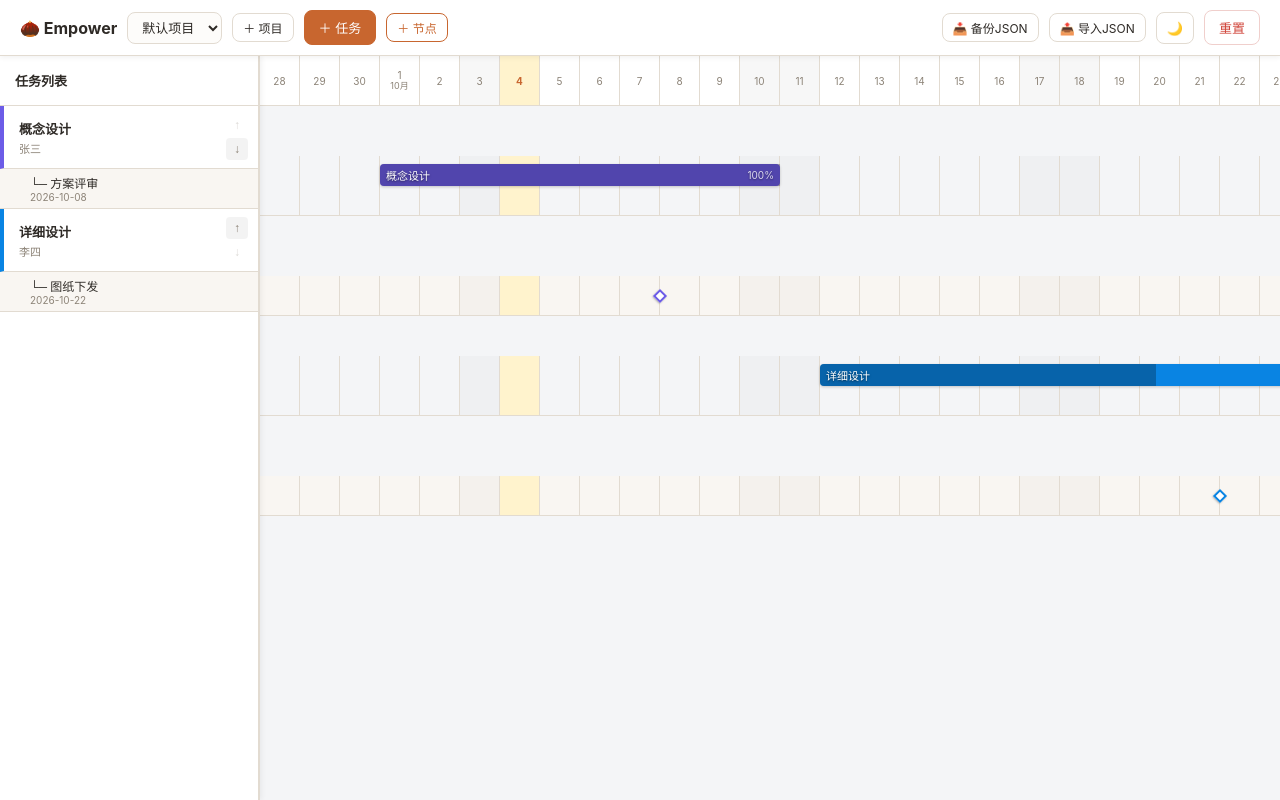
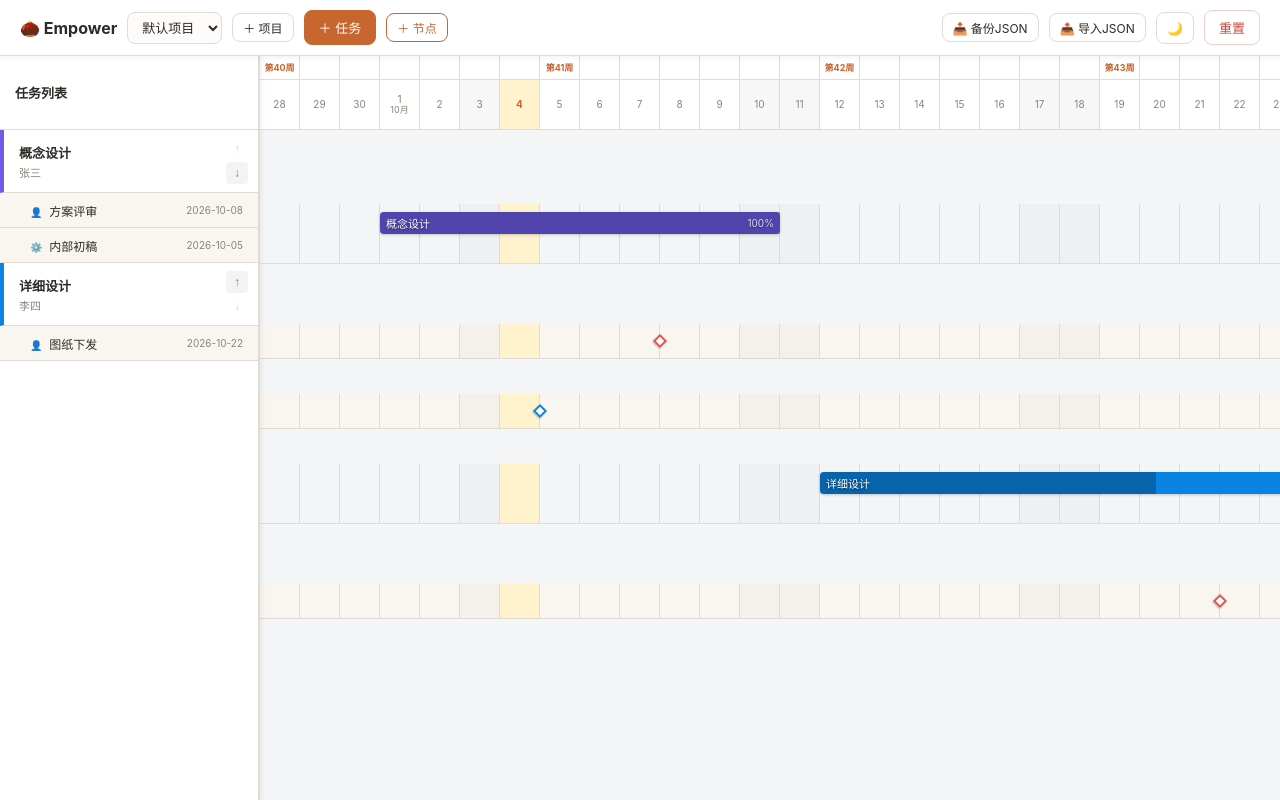
Before and after one commit to creaylava/timing-boy, a plain HTML site: page index.html in a window 1280 px wide. Drawn offline with Linux system fonts and the light colour scheme.

Commit message:
Update index.html

```diff
--- a/index.html
+++ b/index.html
@@ -9,11 +9,13 @@
     --bg:#f4f5f7; --card-bg:#ffffff; --text:#2e2a26; --muted:#8c8377;
     --accent:#c8662f; --border:#e2dbd1; --input-bg:#fdfcfa; --sidebar-bg:#ffffff;
     --today-bg:#fff3cd; --sub-bg:#f9f6f2;
+    --customer-color:#e2574c; --internal-color:#0984e3;
   }
   body.dark {
     --bg:#121212; --card-bg:#1e1e1e; --text:#e0e0e0; --muted:#9e9e9e;
     --accent:#e07b39; --border:#444444; --input-bg:#2d2d2d; --sidebar-bg:#1e1e1e;
     --today-bg:#332b00; --sub-bg:#222;
+    --customer-color:#ff7675; --internal-color:#74b9ff;
   }
   *{box-sizing:border-box; margin:0; padding:0;}
   body{
@@ -52,10 +54,11 @@
     overflow-y: auto; z-index: 5; box-shadow: 2px 0 5px rgba(0,0,0,.05);
   }
   .sidebar-header {
-    height: 50px; display: flex; align-items: center; padding: 0 15px;
+    height: 74px; display: flex; align-items: center; padding: 0 15px;
     font-weight: 700; font-size: 13px; border-bottom: 1px solid var(--border);
     background: var(--card-bg); position: sticky; top: 0; z-index: 6;
   }
+
   /* 任务行左侧 */
   .task-item {
     min-height: 60px; display: flex; align-items: center; justify-content: space-between;
@@ -79,23 +82,37 @@
 
   /* 节点行左侧 */
   .milestone-item-row {
-    min-height: 40px; display: flex; align-items: center;
-    padding: 5px 15px 5px 30px; border-bottom: 1px solid var(--border);
+    min-height: 35px; display: flex; align-items: center;
+    padding: 4px 15px 4px 30px; border-bottom: 1px solid var(--border);
     font-size: 12px; cursor: pointer; transition: background 0.15s;
     background: var(--sub-bg);
   }
   .milestone-item-row:hover { background: var(--input-bg); }
   .milestone-item-row.active { background: rgba(200,102,47,.1); border-left: 4px solid var(--accent); }
-  .milestone-info { flex: 1; min-width: 0; }
+  .milestone-info { flex: 1; min-width: 0; display: flex; justify-content: space-between; align-items: center;}
   .milestone-name { font-weight: 500; white-space: nowrap; overflow: hidden; text-overflow: ellipsis; }
-  .milestone-date { font-size: 10px; color: var(--muted); }
+  .milestone-date { font-size: 10px; color: var(--muted); flex-shrink: 0; margin-left: 5px;}
+  .milestone-type-icon { font-size: 10px; margin-right: 4px; }
 
   .gantt-viewport { flex: 1; overflow: auto; position: relative; background: var(--bg); }
   .gantt-canvas { display: flex; flex-direction: column; min-width: max-content; position: relative; }
 
+  /* 时间轴双行 */
   .timeline-header {
-    height: 50px; display: flex; border-bottom: 1px solid var(--border);
+    height: 74px; display: flex; flex-direction: column;
+    border-bottom: 1px solid var(--border);
     background: var(--card-bg); position: sticky; top: 0; z-index: 4;
+  }
+  .timeline-week-row {
+    height: 24px; display: flex; border-bottom: 1px solid var(--border);
+  }
+  .timeline-week-cell {
+    width: 40px; flex-shrink: 0; border-right: 1px solid var(--border);
+    display: flex; align-items: center; justify-content: center;
+    font-size: 9px; color: var(--accent); font-weight: 700;
+  }
+  .timeline-day-row {
+    height: 50px; display: flex;
   }
   .timeline-day {
     width: 40px; flex-shrink: 0; border-right: 1px solid var(--border);
@@ -107,7 +124,7 @@
   .timeline-day .month-label { font-size: 9px; color: var(--muted); }
 
   #dependencyLayer {
-    position: absolute; top: 50px; left: 0; width: 100%; height: 100%;
+    position: absolute; top: 74px; left: 0; width: 100%; height: 100%;
     pointer-events: none; z-index: 1; overflow: visible;
   }
 
@@ -120,7 +137,7 @@
 
   /* 节点行右侧 */
   .milestone-row {
-    height: 40px; display: flex; border-bottom: 1px solid var(--border);
+    height: 35px; display: flex; border-bottom: 1px solid var(--border);
     position: relative; transition: background 0.15s; z-index: 2;
     background: var(--sub-bg);
   }
@@ -155,6 +172,8 @@
     transition: transform 0.2s;
   }
   .milestone-marker:hover { transform: translate(-50%, -50%) rotate(45deg) scale(1.4); z-index: 20; }
+  .milestone-marker.customer { border-color: var(--customer-color); }
+  .milestone-marker.internal { border-color: var(--internal-color); }
   .milestone-marker::after {
     content: attr(data-name); position: absolute; bottom: 14px; left: 50%; transform: translateX(-50%);
     background: rgba(0,0,0,.85); color: #fff; padding: 3px 6px; border-radius: 4px;
@@ -186,14 +205,16 @@
   .milestone-item { display: flex; gap: 5px; margin-bottom: 6px; align-items: center; }
   .milestone-item input[type="text"] { flex: 1; padding: 4px 6px; font-size: 12px; }
   .milestone-item input[type="date"] { width: 105px; padding: 4px 6px; font-size: 12px; }
+  .milestone-item select { width: 70px; padding: 4px 6px; font-size: 12px; }
   .milestone-item .remove-ms { color: #d0453a; background: none; border: none; font-size: 16px; cursor: pointer; padding: 0 4px; }
 
   @media (max-width: 768px) {
     .task-sidebar { width: 180px; }
     .task-name { font-size: 12px; }
     .task-owner { font-size: 10px; }
-    .milestone-name { font-size: 11px; }
+    .milestone-name { font-size: 10px; }
     .milestone-date { font-size: 9px; }
+    .timeline-week-cell { width: 30px; font-size: 8px; }
     .timeline-day { width: 30px; font-size: 9px; }
     .grid-cell { width: 30px; }
     .task-bar { font-size: 10px; padding: 0 4px; }
@@ -229,7 +250,10 @@
   </div>
   <div class="gantt-viewport" id="ganttViewport">
     <div class="gantt-canvas" id="ganttCanvas">
-      <div class="timeline-header" id="timelineHeader"></div>
+      <div class="timeline-header" id="timelineHeader">
+        <div class="timeline-week-row" id="timelineWeekHeader"></div>
+        <div class="timeline-day-row" id="timelineDayHeader"></div>
+      </div>
       <svg id="dependencyLayer"></svg>
     </div>
   </div>
@@ -293,6 +317,13 @@
       <select id="nodeTaskSelect"></select>
     </div>
     <div class="field">
+      <label>节点类型</label>
+      <select id="nodeType">
+        <option value="customer">客户节点</option>
+        <option value="internal">内部节点</option>
+      </select>
+    </div>
+    <div class="field">
       <label>节点名称</label>
       <input id="nodeName" placeholder="如：客户确认、初版图纸评审">
     </div>
@@ -328,14 +359,17 @@ function defaultData() {
             start: start.toISOString().slice(0,10),
             end: new Date(today.getFullYear(), today.getMonth(), 10).toISOString().slice(0,10),
             start2: '', end2: '', progress: 100, owner: '张三', color: '#6c5ce7', dependencyId: '',
-            milestones: [{ name: '方案评审', date: new Date(today.getFullYear(), today.getMonth(), 8).toISOString().slice(0,10) }]
+            milestones: [
+              { name: '方案评审', date: new Date(today.getFullYear(), today.getMonth(), 8).toISOString().slice(0,10), type: 'customer' },
+              { name: '内部初稿', date: new Date(today.getFullYear(), today.getMonth(), 5).toISOString().slice(0,10), type: 'internal' }
+            ]
           },
           {
             id: uid(), name: '详细设计',
             start: new Date(today.getFullYear(), today.getMonth(), 12).toISOString().slice(0,10),
             end: new Date(today.getFullYear(), today.getMonth(), 25).toISOString().slice(0,10),
             start2: '', end2: '', progress: 60, owner: '李四', color: '#0984e3', dependencyId: '',
-            milestones: [{ name: '图纸下发', date: new Date(today.getFullYear(), today.getMonth(), 22).toISOString().slice(0,10) }]
+            milestones: [{ name: '图纸下发', date: new Date(today.getFullYear(), today.getMonth(), 22).toISOString().slice(0,10), type: 'customer' }]
           }
         ]
       }
@@ -351,6 +385,14 @@ function loadState() {
       const d = JSON.parse(raw);
       if (d && d.projects && d.projects.length > 0) {
         if (!d.currentProjectId) d.currentProjectId = d.projects[0].id;
+        // 兼容旧数据，补充 type
+        d.projects.forEach(p => {
+          p.tasks.forEach(t => {
+            if (t.milestones) {
+              t.milestones.forEach(m => { if (!m.type) m.type = 'customer'; });
+            }
+          });
+        });
         return d;
       }
     }
@@ -393,7 +435,7 @@ themeBtn.onclick = () => {
 };
 
 /* =========================================================
-   核心渲染逻辑（节点独立成行）
+   核心渲染逻辑（周数 + 节点分类独立成行）
    ========================================================= */
 function getDaysBetween(d1, d2) { return Math.ceil((d2 - d1) / (1000 * 60 * 60 * 24)); }
 function formatDate(date) {
@@ -401,12 +443,21 @@ function formatDate(date) {
   return `${y}-${m}-${d}`;
 }
 function esc(s) { return String(s).replace(/[&<>"']/g, c => ({'&':'&amp;','<':'&lt;','>':'&gt;','"':'&quot;',"'":'&#39;'}[c])); }
+// 获取某天是当年的第几周
+function getWeekNumber(d) {
+  d = new Date(Date.UTC(d.getFullYear(), d.getMonth(), d.getDate()));
+  d.setUTCDate(d.getUTCDate() + 4 - (d.getUTCDay() || 7));
+  var yearStart = new Date(Date.UTC(d.getUTCFullYear(), 0, 1));
+  var weekNo = Math.ceil((((d - yearStart) / 86400000) + 1) / 7);
+  return weekNo;
+}
 
 function render() {
   const currentProj = getCurrentProject();
   if (!currentProj) {
     document.getElementById('taskSidebar').innerHTML = '<div class="sidebar-header">任务列表</div><div style="padding:20px;font-size:12px;color:#888;">请先点击上方“＋ 项目”</div>';
-    document.getElementById('timelineHeader').innerHTML = '';
+    document.getElementById('timelineWeekHeader').innerHTML = '';
+    document.getElementById('timelineDayHeader').innerHTML = '';
     document.querySelectorAll('.task-row, .milestone-row').forEach(r => r.remove());
     return;
   }
@@ -434,15 +485,22 @@ function render() {
   const totalDays = getDaysBetween(minDate, maxDate);
   const cellWidth = window.innerWidth <= 768 ? 30 : 40;
 
-  // 构建行数据结构：任务行 + 节点行
+  // 构建行数据结构：任务行 + 客户节点行 + 内部节点行
   const renderRows = [];
   currentProj.tasks.forEach(task => {
     renderRows.push({ type: 'task', task: task, id: task.id });
-    if (task.milestones && task.milestones.length > 0) {
-      task.milestones.forEach(ms => {
-        renderRows.push({ type: 'milestone', task: task, ms: ms, id: 'ms-' + task.id + '-' + ms.name + '-' + ms.date });
+
+    // 筛选客户节点
+    const customerMilestones = (task.milestones || []).filter(m => m.type === 'customer' || !m.type);
+    customerMilestones.forEach(ms => {
+      renderRows.push({ type: 'milestone', task: task, ms: ms, milestoneType: 'customer', id: 'ms-' + task.id + '-' + ms.name + '-' + ms.date });
     });
-    }
+
+    // 筛选内部节点
+    const internalMilestones = (task.milestones || []).filter(m => m.type === 'internal');
+    internalMilestones.forEach(ms => {
+      renderRows.push({ type: 'milestone', task: task, ms: ms, milestoneType: 'internal', id: 'ms-' + task.id + '-' + ms.name + '-' + ms.date });
+    });
   });
 
   // 1. 左侧列表
@@ -451,8 +509,6 @@ function render() {
   renderRows.forEach((row, index) => {
     if (row.type === 'task') {
       const task = row.task;
-      const isFirst = index === 0 || renderRows[index - 1].type !== 'task';
-      // 找到上一个任务在当前列表中的索引，判断是否可以上移
       const taskIndex = currentProj.tasks.findIndex(t => t.id === task.id);
       const isFirstTask = taskIndex === 0;
       const isLastTask = taskIndex === currentProj.tasks.length - 1;
@@ -471,10 +527,16 @@ function render() {
       `;
     } else {
       const ms = row.ms;
+      const isCustomer = row.milestoneType === 'customer';
       sidebarHTML += `
         <div class="milestone-item-row" data-id="${row.id}" data-task-id="${row.task.id}">
           <div class="milestone-info">
-            <div class="milestone-name">└─ ${esc(ms.name)}</div>
+            <div class="milestone-name">
+              <span class="milestone-type-icon" style="color: ${isCustomer ? 'var(--customer-color)' : 'var(--internal-color)'}">
+                ${isCustomer ? '👤' : '⚙️'}
+              </span>
+              ${esc(ms.name)}
+            </div>
             <div class="milestone-date">${esc(ms.date)}</div>
           </div>
         </div>
@@ -483,40 +545,62 @@ function render() {
   });
   sidebar.innerHTML = sidebarHTML;
 
-  // 2. 时间轴
-  const header = document.getElementById('timelineHeader');
-  let headerHTML = '';
+  // 2. 时间轴（周数行 + 日期行）
+  const weekHeader = document.getElementById('timelineWeekHeader');
+  const dayHeader = document.getElementById('timelineDayHeader');
+  let weekHTML = '';
+  let dayHTML = '';
+
+  let lastWeek = -1;
   for (let i = 0; i < totalDays; i++) {
     const d = new Date(minDate); d.setDate(d.getDate() + i);
+    const weekNo = getWeekNumber(d);
     const isWeekend = d.getDay() === 0 || d.getDay() === 6;
     const isToday = d.toDateString() === new Date().toDateString();
     const monthLabel = d.getDate() === 1 ? `${d.getMonth()+1}月` : '';
-    headerHTML += `
+
+    // 周数行：只有周数变化时才显示文字
+    if (weekNo !== lastWeek) {
+      weekHTML += `<div class="timeline-week-cell">第${weekNo}周</div>`;
+      lastWeek = weekNo;
+    } else {
+      weekHTML += `<div class="timeline-week-cell"></div>`;
+    }
+
+    dayHTML += `
       <div class="timeline-day ${isWeekend ? 'weekend' : ''} ${isToday ? 'today' : ''}">
         <div>${d.getDate()}</div>
         <div class="month-label">${monthLabel}</div>
       </div>
     `;
   }
-  header.innerHTML = headerHTML;
+  weekHeader.innerHTML = weekHTML;
+  dayHeader.innerHTML = dayHTML;
 
   document.querySelectorAll('.task-row, .milestone-row').forEach(r => r.remove());
   const svgLayer = document.getElementById('dependencyLayer');
   svgLayer.innerHTML = '';
   const canvas = document.getElementById('ganttCanvas');
 
-  const taskGeometry = {}; // 记录任务行的Y坐标
-  let currentY = 50; // 从时间轴下方开始
+  const taskGeometry = {};
+  let currentY = 74; // 时间轴总高度 74px
 
-  renderRows.forEach((row, index) => {
+  renderRows.forEach((row) => {
+    const rowEl = document.createElement('div');
+    let rowHeight = 0;
+
     if (row.type === 'task') {
-      const task = row.task;
-      const rowEl = document.createElement('div');
-      rowEl.className = 'task-row'; rowEl.dataset.id = task.id;
-      const rowHeight = 60;
+      rowEl.className = 'task-row'; rowEl.dataset.id = row.id;
+      rowHeight = 60;
+    } else {
+      rowEl.className = 'milestone-row'; rowEl.dataset.id = row.id;
+      rowHeight = 35;
+    }
+
     rowEl.style.height = rowHeight + 'px';
-      rowEl.style.top = currentY + 'px'; // 使用绝对定位
+    rowEl.style.top = currentY + 'px';
 
+    // 背景网格
     let bgHTML = '<div class="grid-bg">';
     for (let i = 0; i < totalDays; i++) {
       const d = new Date(minDate); d.setDate(d.getDate() + i);
@@ -527,7 +611,8 @@ function render() {
     bgHTML += '</div>';
     rowEl.innerHTML = bgHTML;
 
-      // 任务条
+    if (row.type === 'task') {
+      const task = row.task;
       const taskStart = new Date(task.start); const taskEnd = new Date(task.end);
       const offsetDays = getDaysBetween(minDate, taskStart);
       const durationDays = getDaysBetween(taskStart, taskEnd) + 1;
@@ -577,47 +662,29 @@ function render() {
       };
 
       rowEl.addEventListener('click', () => openEdit(task.id));
-      canvas.appendChild(rowEl);
-      currentY += rowHeight;
 
     } else {
       // 节点行
       const task = row.task;
       const ms = row.ms;
-      const rowEl = document.createElement('div');
-      rowEl.className = 'milestone-row'; rowEl.dataset.id = row.id;
-      const rowHeight = 40;
-      rowEl.style.height = rowHeight + 'px';
-      rowEl.style.top = currentY + 'px';
-
-      let bgHTML = '<div class="grid-bg">';
-      for (let i = 0; i < totalDays; i++) {
-        const d = new Date(minDate); d.setDate(d.getDate() + i);
-        const isWeekend = d.getDay() === 0 || d.getDay() === 6;
-        const isToday = d.toDateString() === new Date().toDateString();
-        bgHTML += `<div class="grid-cell ${isWeekend ? 'weekend' : ''} ${isToday ? 'today' : ''}"></div>`;
-      }
-      bgHTML += '</div>';
-      rowEl.innerHTML = bgHTML;
+      const isCustomer = row.milestoneType === 'customer';
 
       const msDate = new Date(ms.date);
       const msOffsetDays = getDaysBetween(minDate, msDate);
       if (msOffsetDays >= 0 && msOffsetDays <= totalDays) {
         const marker = document.createElement('div');
-        marker.className = 'milestone-marker';
+        marker.className = `milestone-marker ${isCustomer ? 'customer' : 'internal'}`;
         marker.setAttribute('data-name', `${ms.name} (${ms.date.slice(5)})`);
         marker.style.left = `${msOffsetDays * cellWidth}px`;
-        marker.style.borderColor = task.color;
-        marker.style.top = '50%'; // 垂直居中
+        marker.style.top = '50%';
         rowEl.appendChild(marker);
+      }
     }
 
     canvas.appendChild(rowEl);
     currentY += rowHeight;
-    }
   });
 
-  // 设置 canvas 高度，确保滚动条正确
   canvas.style.height = (currentY + 20) + 'px';
 
   // 3. 绘制依赖线 (A → B)
@@ -630,9 +697,9 @@ function render() {
 
     let startX = preGeo.phase2EndX > 0 ? preGeo.phase2EndX : preGeo.phase1EndX;
     if (startX === 0) return;
-    const startY = preGeo.yCenter - 50; // 相对于canvas
+    const startY = preGeo.yCenter - 74; // 减去时间轴高度
     const endX = curGeo.startX;
-    const endY = curGeo.yCenter - 50;
+    const endY = curGeo.yCenter - 74;
 
     const midX = startX + 10;
     const pathD = `M ${startX} ${startY} H ${midX} V ${endY} H ${endX - 5}`;
@@ -672,7 +739,6 @@ function render() {
   const sidebarEl = document.getElementById('taskSidebar');
   const viewportEl = document.getElementById('ganttViewport');
 
-  // 移除旧监听，防止重复
   sidebarEl.onscroll = null;
   viewportEl.onscroll = null;
 
@@ -701,7 +767,6 @@ function moveTaskPriority(taskId, direction) {
   saveState();
 }
 
-// 事件委托处理左侧移动按钮
 document.getElementById('taskSidebar').addEventListener('click', (e) => {
   const upBtn = e.target.closest('[data-act="move-task-up"]');
   if (upBtn) { e.stopPropagation(); moveTaskPriority(upBtn.dataset.id, -1); return; }
@@ -732,6 +797,10 @@ function renderMilestones(milestones) {
     div.innerHTML = `
       <input type="text" placeholder="节点名称" value="${ms.name || ''}" data-index="${index}" class="ms-name">
       <input type="date" value="${ms.date || ''}" data-index="${index}" class="ms-date">
+      <select class="ms-type" data-index="${index}">
+        <option value="customer" ${ms.type === 'customer' || !ms.type ? 'selected' : ''}>客户</option>
+        <option value="internal" ${ms.type === 'internal' ? 'selected' : ''}>内部</option>
+      </select>
       <button type="button" class="remove-ms" data-index="${index}">✕</button>
     `;
     milestoneList.appendChild(div);
@@ -743,7 +812,8 @@ function collectMilestones() {
   items.forEach(item => {
     const name = item.querySelector('.ms-name').value.trim();
     const date = item.querySelector('.ms-date').value;
-    if (name && date) msArray.push({ name, date });
+    const type = item.querySelector('.ms-type').value;
+    if (name && date) msArray.push({ name, date, type });
   });
   return msArray;
 }
@@ -757,7 +827,7 @@ milestoneList.addEventListener('click', (e) => {
 });
 document.getElementById('addMilestoneBtn').onclick = () => {
   const current = collectMilestones();
-  current.push({ name: '', date: formatDate(new Date()) });
+  current.push({ name: '', date: formatDate(new Date()), type: 'customer' });
   renderMilestones(current);
 };
 
@@ -851,6 +921,7 @@ const nodeOverlay = document.getElementById('nodeOverlay');
 const nodeTaskSelect = document.getElementById('nodeTaskSelect');
 const nodeName = document.getElementById('nodeName');
 const nodeDate = document.getElementById('nodeDate');
+const nodeType = document.getElementById('nodeType');
 
 document.getElementById('addNodeBtn').onclick = () => {
   const currentProj = getCurrentProject();
@@ -862,6 +933,7 @@ document.getElementById('addNodeBtn').onclick = () => {
 
   nodeName.value = '';
   nodeDate.value = formatDate(new Date());
+  nodeType.value = 'customer';
   nodeOverlay.classList.add('show');
   setTimeout(() => nodeName.focus(), 30);
 };
@@ -874,6 +946,7 @@ document.getElementById('nodeSave').onclick = () => {
   const taskId = nodeTaskSelect.value;
   const name = nodeName.value.trim();
   const date = nodeDate.value;
+  const type = nodeType.value;
 
   if (!name) { alert('请输入节点名称'); return; }
   if (!date) { alert('请选择节点日期'); return; }
@@ -881,7 +954,7 @@ document.getElementById('nodeSave').onclick = () => {
   const task = currentProj.tasks.find(t => t.id === taskId);
   if (task) {
     if (!task.milestones) task.milestones = [];
-    task.milestones.push({ name, date });
+    task.milestones.push({ name, date, type });
     nodeOverlay.classList.remove('show');
     render();
     saveState();
```
Lines whose indentation alone changed are shown as unchanged.
